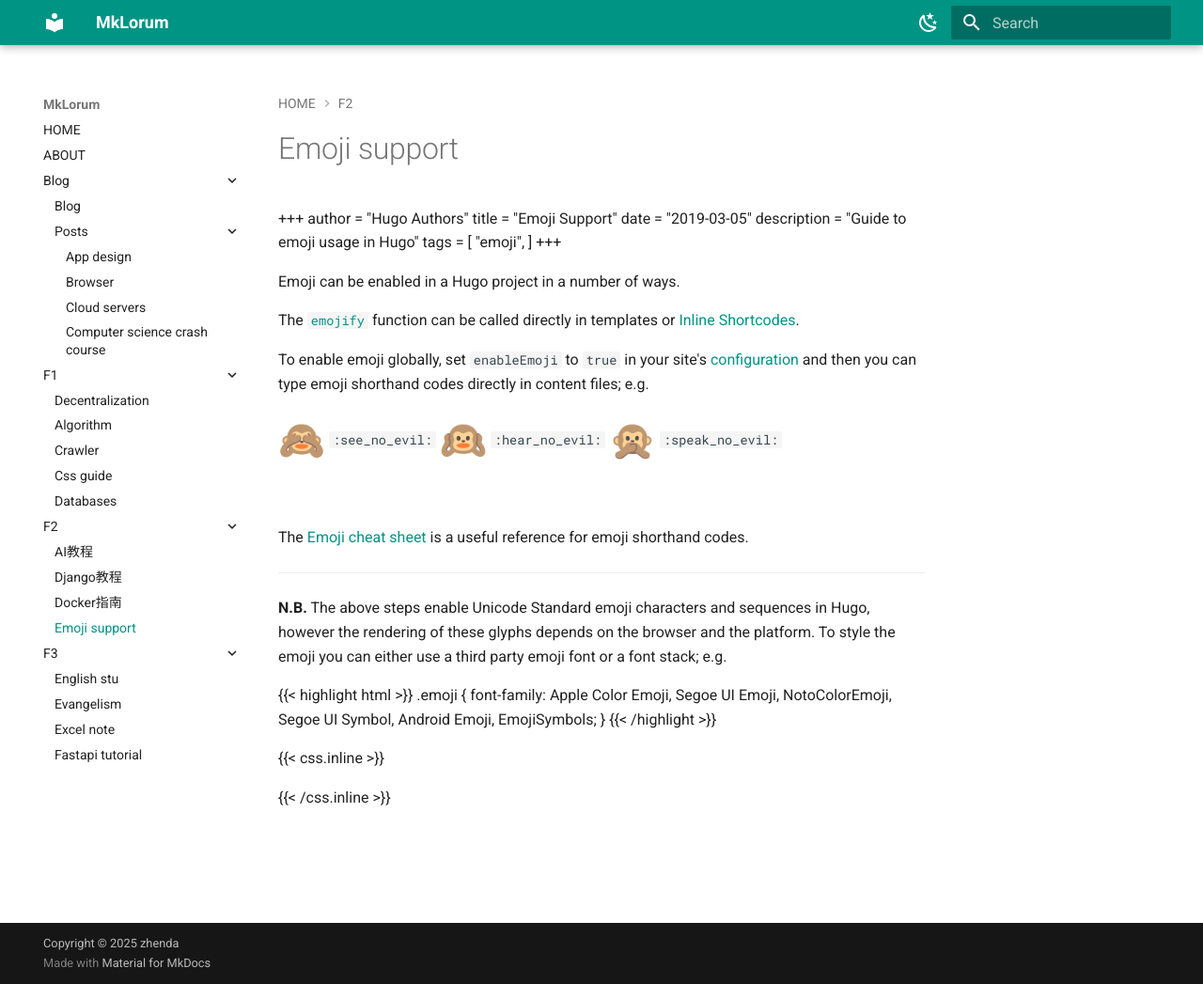
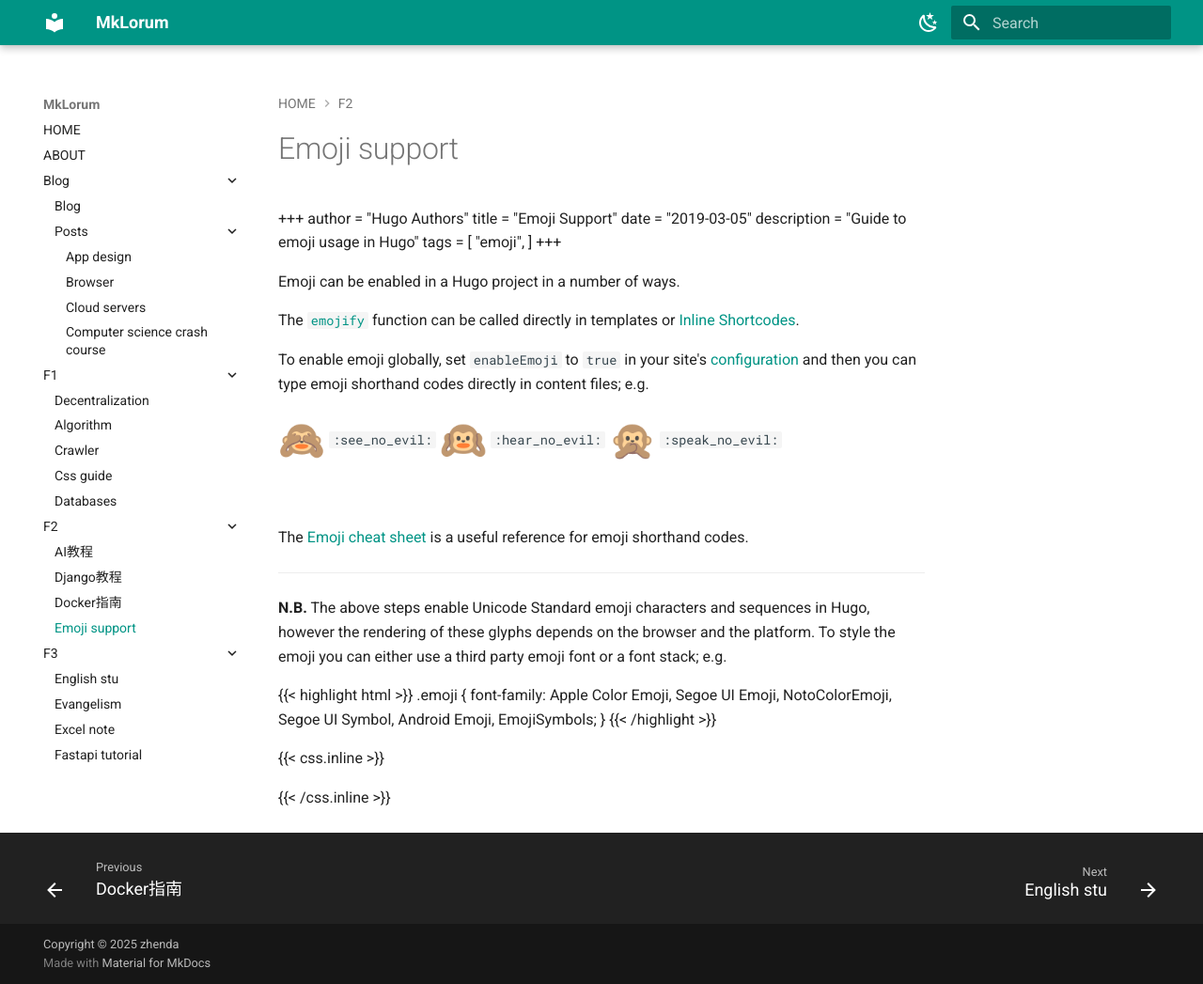
Before and after one commit to zhenda-hub/mk-demo, an MkDocs documentation site: the page built from docs/f2/emoji-support.md, in a window 1280 px wide and 1047 px high. Shown: the whole window at 94% size. Built offline with MkDocs 1.6.1 and Material for MkDocs 9.7.7, drawn with Linux system fonts in a browser that asks for light colours.

Commit message:
update: feature

```diff
--- a/mkdocs.yml
+++ b/mkdocs.yml
@@ -18,6 +18,8 @@
   # language: zh
   # language: en
   features:
+    - navigation.instant           # 即时导航
+    - navigation.instant.prefetch  # 即时导航预加载
     # - navigation.tabs  # 顶部使用 Tab
     # - navigation.tabs.sticky  # 悬浮固定
     - navigation.expand  # 侧边栏默认展开
@@ -25,12 +27,17 @@
     - navigation.path  # 面包屑导航
     - navigation.top  # 返回顶部
     - navigation.tracking  # 锚点跟踪
+    - navigation.footer    # 底部导航
+    # - navigation.sections      # 侧边栏展开不会折叠
     - search.suggest
     - search.highlight
+    # - search.share            # 搜索分享
     - content.code.copy  # 代码块添加复制按钮
-    - content.code.annotate
+    # - content.code.annotate
     - content.action.edit
+    - content.action.view
     - toc.follow  # 侧边栏会自动滚动
+    # - toc.integrate           # 目录集成
   palette:
     # - scheme: default  # 浅色模式
     #   primary: indigo  # 主色调：靛蓝
```
